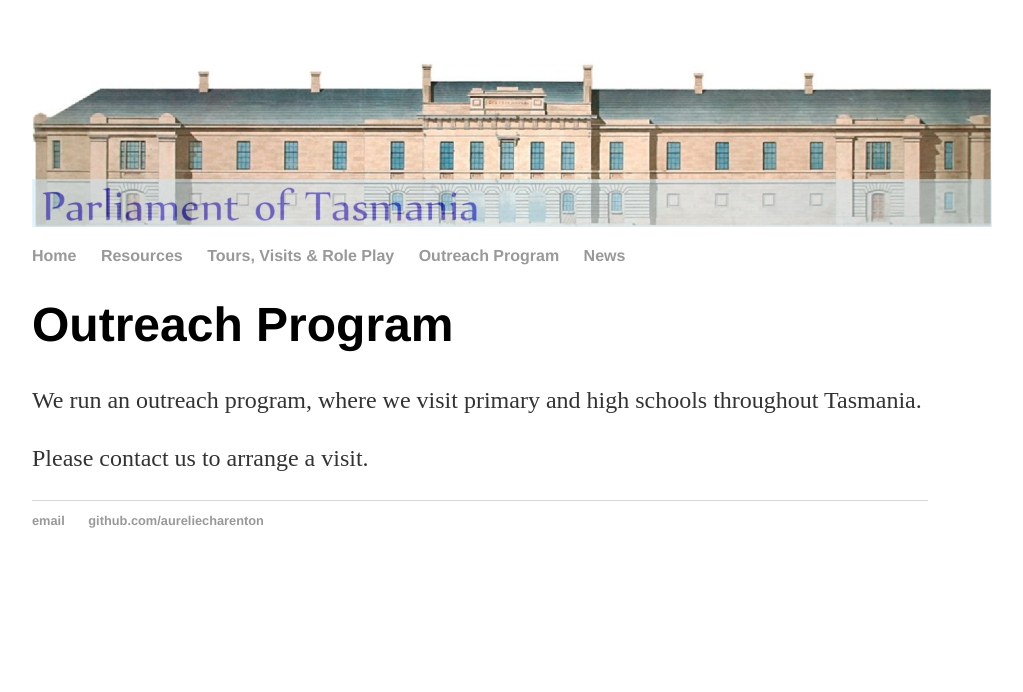
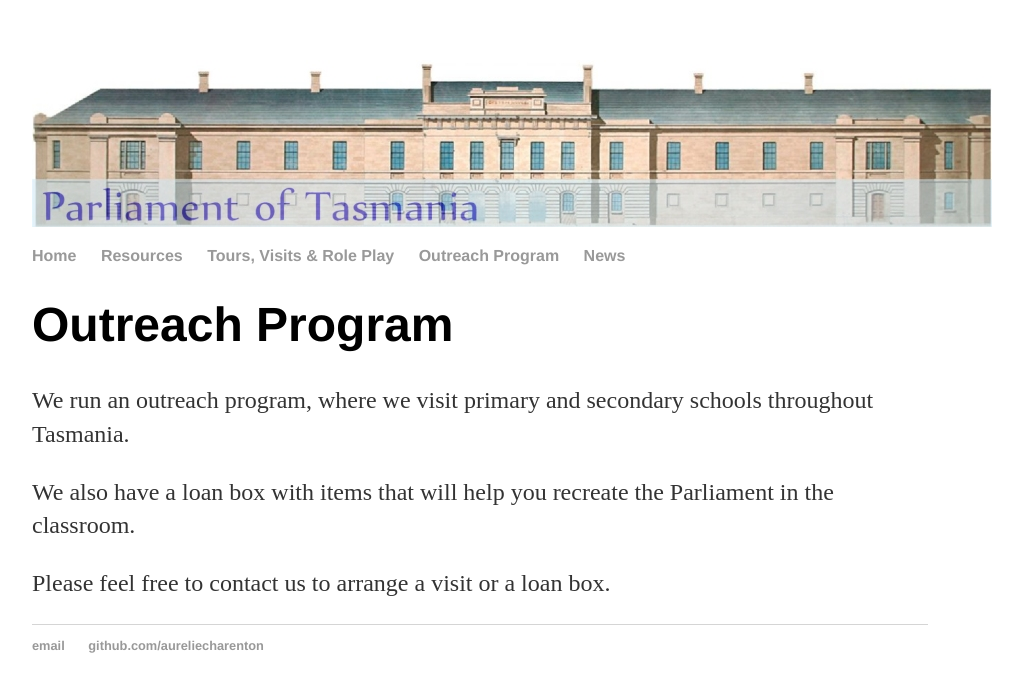
Before and after one commit to AurelieCharenton/AurelieCharenton.github.io, a Jekyll site: the page built from outreach/index.html, in a window 1280 px wide. Shown: the top 692 px of the page, without its empty margins (160-1183 px from the left). Built offline with Jekyll 4.4.1, drawn with Linux system fonts in a browser that asks for light colours.

Commit message:
outreach program loan box

```diff
--- a/outreach/index.html
+++ b/outreach/index.html
@@ -6,9 +6,12 @@
 
 	<h1>Outreach Program</h1>
 
-  <p>We run an outreach program, where we visit primary and high schools
+  <p>We run an outreach program, where we visit primary and secondary schools
   throughout Tasmania.</p>
 
-  <p>Please contact us to arrange a visit.</p>
+  <p>We also have a loan box with items that will help you recreate the
+  Parliament in the classroom.</p>
+
+  <p>Please feel free to contact us to arrange a visit or a loan box.</p>
 
 </div><!-- /.blurb -->
```
